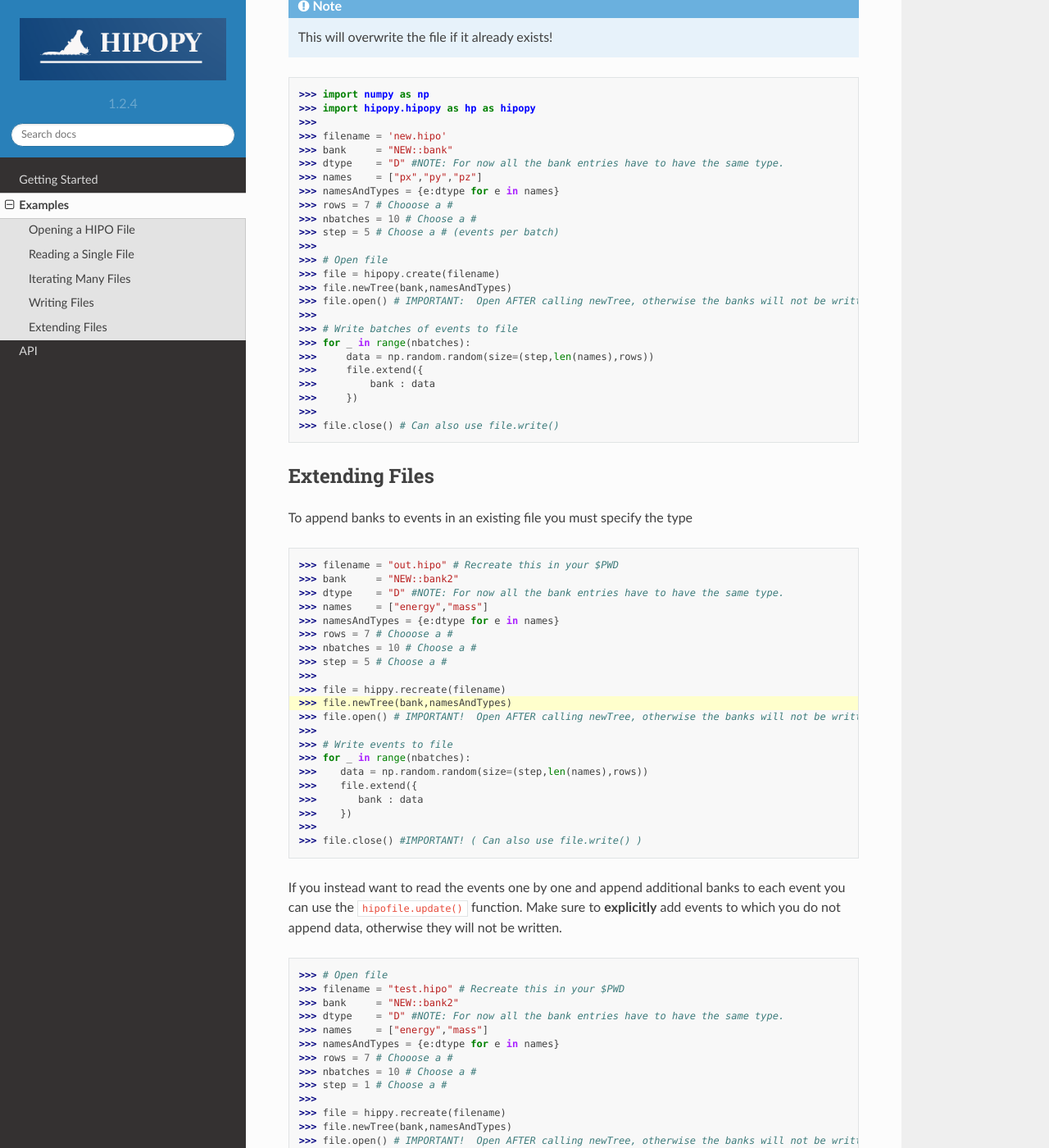
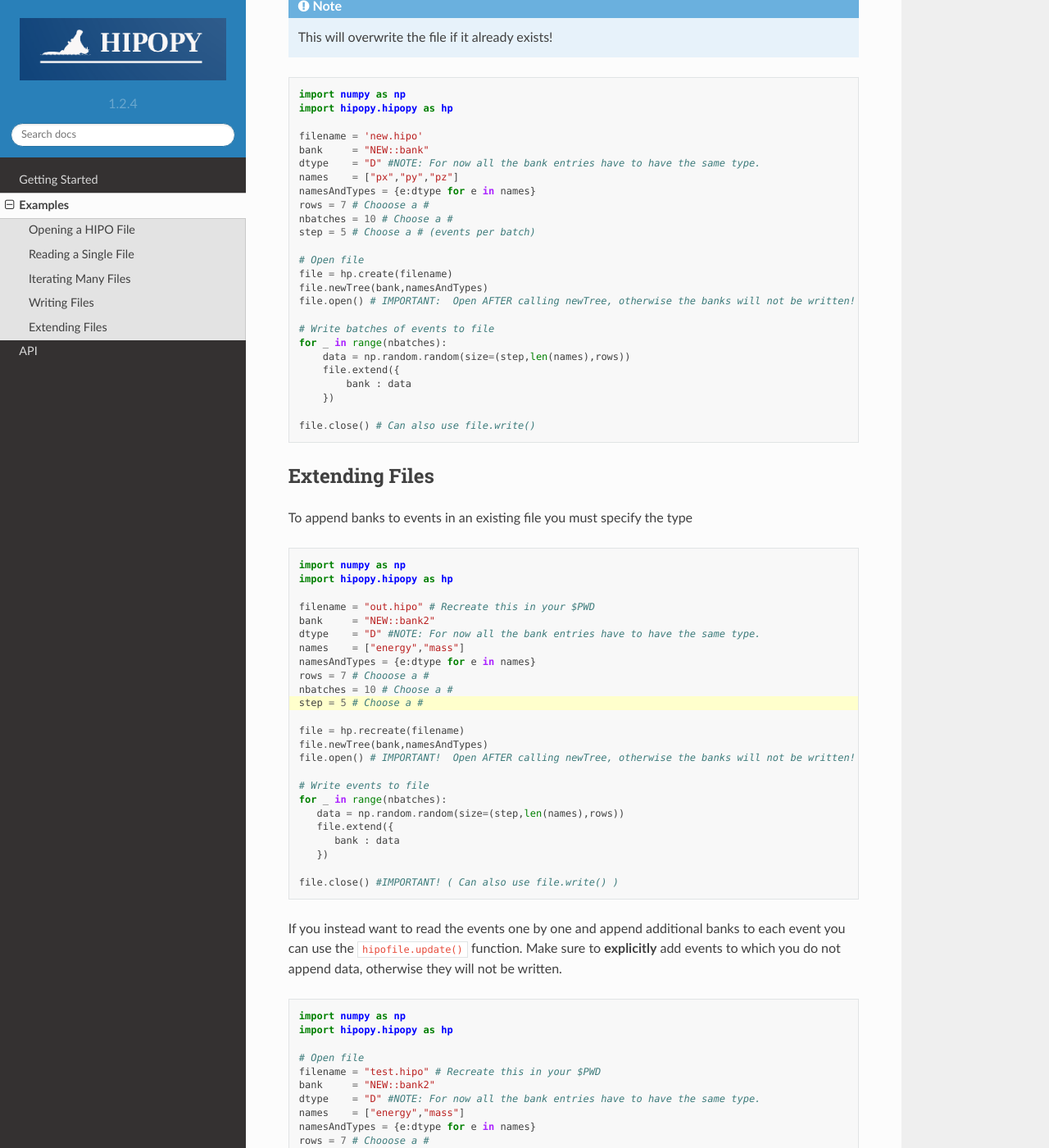
Before and after one commit to mfmceneaney/hipopy, a Sphinx documentation site: the page built from docs/source/examples.rst, in a window 1280 px wide and 1400 px high, scrolled down 1227 px. Shown: the whole window at 82% size. Built offline with Sphinx 7.4.7 and the Read the Docs theme 2.0.0, drawn with Linux system fonts in a browser that asks for light colours; some of the changed text lies outside the part shown.

Commit message:
Updated and fixed some of the docs example code.

```diff
--- a/docs/source/examples.rst
+++ b/docs/source/examples.rst
@@ -12,13 +12,14 @@ To open a single HIPO file use the
 The ``mode`` parameter should be either ``"r"``, ``"w"``,
 or ``"a"`` (read, write, and append).  For example,
 
-.. code-block:: pycon
+.. code-block::
 
-   >>> import hipopy.hipopy as hp as hp
+   >>> import hipopy.hipopy as hp
    >>> f = hp.open('file.hipo',mode='r')
    >>> f.show()
-                  NEW::bank :     1     1     3
+   NEW::bank :     1     1     3
    >>> f.readBank('NEW::bank')
+
 
 Reading a Single File
 ---------------------
@@ -29,7 +30,7 @@ If you know the column names and types you want
 simply loop through events using the `hipofile` get methods
 to access the data.
 
-.. code-block:: pycon
+.. code-block:: python
 
    >>> import hipopy.hipopy as hp
    >>> file = hp.open('file.hipo',mode='r')
@@ -41,8 +42,8 @@ to access the data.
    >>> file.getNamesAndTypes('NEW::bank')
    {'px': 'D', 'py': 'D', 'pz': 'D'}
    >>> for event in file:
-   >>>        data = file.getDoubles('NEW::bank','px')
-   >>>        print(event)
+   ...        data = file.getDoubles('NEW::bank','px')
+   ...        print(event)
 
 Iterating Many Files
 --------------------
@@ -50,12 +51,12 @@ To loop through many files use the
 ``hipopy.hipopy.iterate`` function.
 Batch columns are named using the bank name + item name joined by an underscore.  For example,
 
-.. code-block:: pycon
+.. code-block:: python
 
    >>> import hipopy.hipopy as hp
    >>> for batch in hp.iterate(['*.hipo'],banks=["NEW::bank"],step=10):
-   >>>     print(batch.keys())
-   >>>     break
+   ...     print(batch.keys())
+   ...     break
    >>> ['NEW::bank_px','NEW::bank_py','NEW::bank_pz']
 
 Writing Files
@@ -65,93 +66,99 @@ To write a new hipofile use the ``hipopy.hipopy.create`` function.
 .. note::
    This will overwrite the file if it already exists!
 
-.. code-block:: pycon
+.. code-block:: python
 
-   >>> import numpy as np
-   >>> import hipopy.hipopy as hp as hipopy
-   >>>
-   >>> filename = 'new.hipo'
-   >>> bank     = "NEW::bank"
-   >>> dtype    = "D" #NOTE: For now all the bank entries have to have the same type.
-   >>> names    = ["px","py","pz"]
-   >>> namesAndTypes = {e:dtype for e in names}
-   >>> rows = 7 # Chooose a #
-   >>> nbatches = 10 # Choose a #
-   >>> step = 5 # Choose a # (events per batch)
-   >>>
-   >>> # Open file
-   >>> file = hipopy.create(filename)
-   >>> file.newTree(bank,namesAndTypes)
-   >>> file.open() # IMPORTANT:  Open AFTER calling newTree, otherwise the banks will not be written!
-   >>>
-   >>> # Write batches of events to file
-   >>> for _ in range(nbatches):
-   >>>     data = np.random.random(size=(step,len(names),rows))
-   >>>     file.extend({
-   >>>         bank : data
-   >>>     })
-   >>>
-   >>> file.close() # Can also use file.write()
+   import numpy as np
+   import hipopy.hipopy as hp
+
+   filename = 'new.hipo'
+   bank     = "NEW::bank"
+   dtype    = "D" #NOTE: For now all the bank entries have to have the same type.
+   names    = ["px","py","pz"]
+   namesAndTypes = {e:dtype for e in names}
+   rows = 7 # Chooose a #
+   nbatches = 10 # Choose a #
+   step = 5 # Choose a # (events per batch)
+
+   # Open file
+   file = hp.create(filename)
+   file.newTree(bank,namesAndTypes)
+   file.open() # IMPORTANT:  Open AFTER calling newTree, otherwise the banks will not be written!
+
+   # Write batches of events to file
+   for _ in range(nbatches):
+       data = np.random.random(size=(step,len(names),rows))
+       file.extend({
+           bank : data
+       })
+
+   file.close() # Can also use file.write()
 
 Extending Files
 ---------------
 To append banks to events in an existing file you must specify the type
 
-.. code-block:: pycon
+.. code-block:: python
    :emphasize-lines: 11
 
-   >>> filename = "out.hipo" # Recreate this in your $PWD
-   >>> bank     = "NEW::bank2"
-   >>> dtype    = "D" #NOTE: For now all the bank entries have to have the same type.
-   >>> names    = ["energy","mass"]
-   >>> namesAndTypes = {e:dtype for e in names}
-   >>> rows = 7 # Chooose a #
-   >>> nbatches = 10 # Choose a #
-   >>> step = 5 # Choose a #
-   >>>
-   >>> file = hippy.recreate(filename)
-   >>> file.newTree(bank,namesAndTypes)
-   >>> file.open() # IMPORTANT!  Open AFTER calling newTree, otherwise the banks will not be written!
-   >>>
-   >>> # Write events to file
-   >>> for _ in range(nbatches):
-   >>>    data = np.random.random(size=(step,len(names),rows))
-   >>>    file.extend({
-   >>>       bank : data
-   >>>    })
-   >>>
-   >>> file.close() #IMPORTANT! ( Can also use file.write() )
+   import numpy as np
+   import hipopy.hipopy as hp
+
+   filename = "out.hipo" # Recreate this in your $PWD
+   bank     = "NEW::bank2"
+   dtype    = "D" #NOTE: For now all the bank entries have to have the same type.
+   names    = ["energy","mass"]
+   namesAndTypes = {e:dtype for e in names}
+   rows = 7 # Chooose a #
+   nbatches = 10 # Choose a #
+   step = 5 # Choose a #
+
+   file = hp.recreate(filename)
+   file.newTree(bank,namesAndTypes)
+   file.open() # IMPORTANT!  Open AFTER calling newTree, otherwise the banks will not be written!
+
+   # Write events to file
+   for _ in range(nbatches):
+      data = np.random.random(size=(step,len(names),rows))
+      file.extend({
+         bank : data
+      })
+
+   file.close() #IMPORTANT! ( Can also use file.write() )
 
 If you instead want to read the events one by one and append additional banks
 to each event you can use the ``hipofile.update()`` function.  Make sure to
 **explicitly** add events to which you do not append data, otherwise they will
 not be written.
 
-.. code-block:: pycon
+.. code-block:: python
    :emphasize-lines: 23
 
-   >>> # Open file
-   >>> filename = "test.hipo" # Recreate this in your $PWD
-   >>> bank     = "NEW::bank2"
-   >>> dtype    = "D" #NOTE: For now all the bank entries have to have the same type.
-   >>> names    = ["energy","mass"]
-   >>> namesAndTypes = {e:dtype for e in names}
-   >>> rows = 7 # Chooose a #
-   >>> nbatches = 10 # Choose a #
-   >>> step = 1 # Choose a #
-   >>>
-   >>> file = hippy.recreate(filename)
-   >>> file.newTree(bank,namesAndTypes)
-   >>> file.open() # IMPORTANT!  Open AFTER calling newTree, otherwise the banks will not be written!
-   >>>
-   >>> counter = 0
-   >>>
-   >>> for event in file:
-   >>>     counter += 1
-   >>>     data = np.random.random(size=(len(names),rows))
-   >>>
-   >>>     # Add data to even events
-   >>>     if counter % 2 == 0: file.update({bank : data})
-   >>>     else: file.update({}) #NOTE: Important to write empty events too!
-   >>>
-   >>> file.close() #IMPORTANT!
+   import numpy as np
+   import hipopy.hipopy as hp
+
+   # Open file
+   filename = "test.hipo" # Recreate this in your $PWD
+   bank     = "NEW::bank2"
+   dtype    = "D" #NOTE: For now all the bank entries have to have the same type.
+   names    = ["energy","mass"]
+   namesAndTypes = {e:dtype for e in names}
+   rows = 7 # Chooose a #
+   nbatches = 10 # Choose a #
+   step = 1 # Choose a #
+
+   file = hp.recreate(filename)
+   file.newTree(bank,namesAndTypes)
+   file.open() # IMPORTANT!  Open AFTER calling newTree, otherwise the banks will not be written!
+
+   counter = 0
+
+   for event in file:
+       counter += 1
+       data = np.random.random(size=(len(names),rows))
+
+       # Add data to even events
+       if counter % 2 == 0: file.update({bank : data})
+       else: file.update({}) #NOTE: Important to write empty events too!
+
+   file.close() #IMPORTANT!
```
